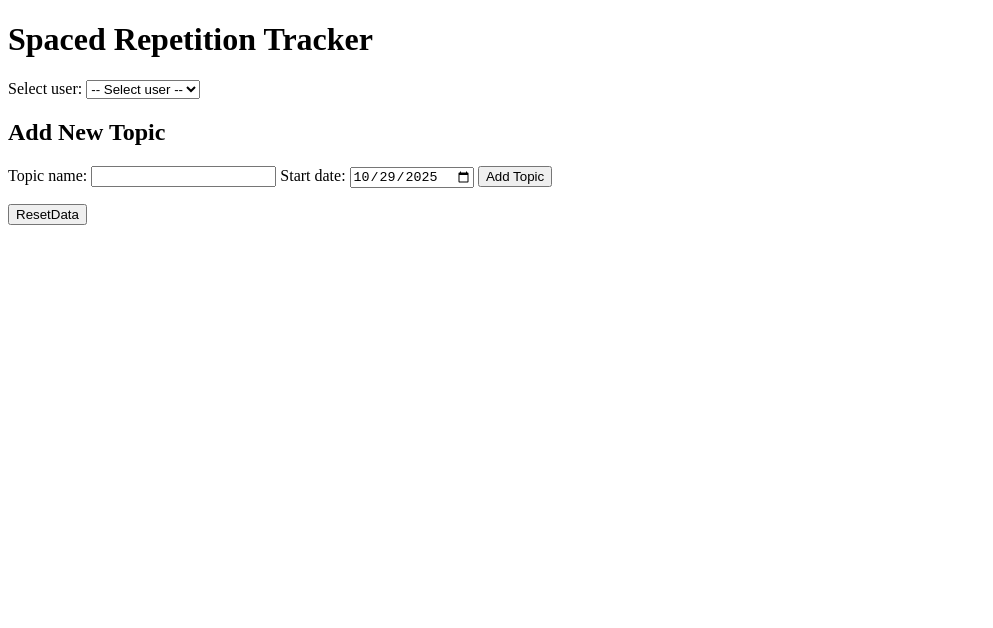
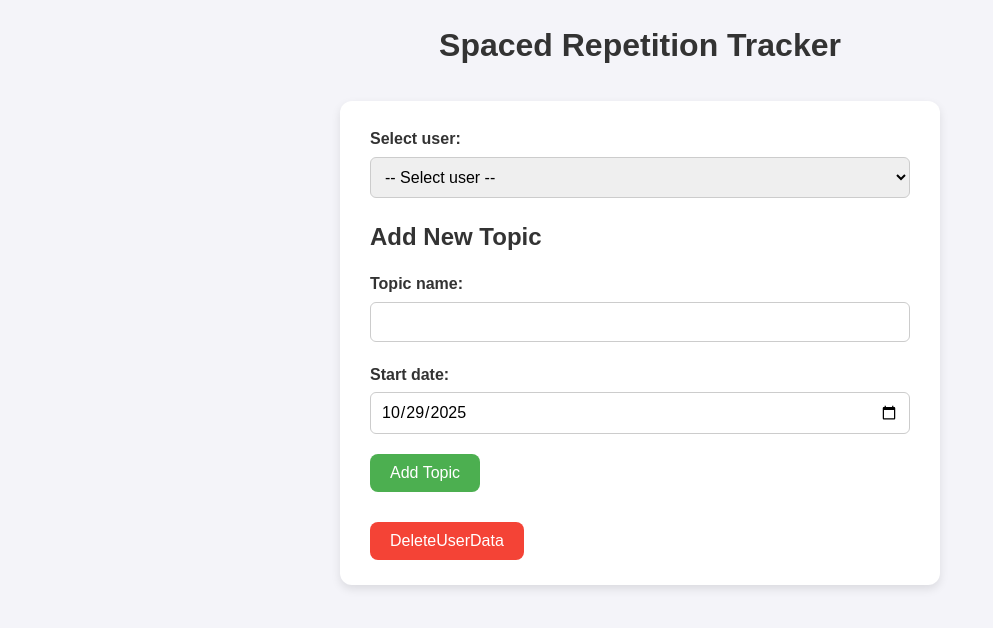
Before and after one commit to SaraTahir28/Spaced-Repitition-Tracker, a website with bundled scripts: page Revision tracker/index.html in a window 1280 px wide. Shown: the whole page, without its empty margins (0-993 px from the left). Built offline with nearby package versions, Linux system fonts and the light colour scheme.

Commit message:
Adding a style sheet for better UI

```diff
--- a/Revision tracker/index.html
+++ b/Revision tracker/index.html
@@ -5,6 +5,7 @@
     <meta charset="UTF-8" />
     <meta name="viewport" content="width=device-width, initial-scale=1.0">
     <title>Spaced Repetition Tracker</title>
+    <link rel="stylesheet" href="./style.css">
     <script type="module" src="./script.mjs"></script>
   </head>
   <body>
@@ -34,7 +35,7 @@
 
     <!--  upcoming revisions list -->
     <ul id="agenda"></ul>
-    <button id="resetDataBtn">ResetData</button>
+    <button id="resetDataBtn">DeleteUserData</button>
     </main>
   </body>
 </html>
--- /dev/null
+++ b/Revision tracker/style.css
@@ -0,0 +1,101 @@
+/* Reset some default styles */
+* {
+  box-sizing: border-box;
+  margin: 0;
+  padding: 0;
+  font-family: Arial, sans-serif;
+}
+
+body {
+  background-color: #f4f4f9;
+  color: #333;
+  line-height: 1.6;
+  padding: 20px;
+}
+
+h1 {
+  text-align: center;
+  margin-bottom: 30px;
+}
+
+main {
+  max-width: 600px;
+  margin: 0 auto;
+  background-color: #fff;
+  padding: 25px 30px;
+  border-radius: 12px;
+  box-shadow: 0 4px 10px rgba(0,0,0,0.1);
+}
+
+label {
+  display: block;
+  margin-bottom: 5px;
+  font-weight: bold;
+}
+
+select,
+input[type="text"],
+input[type="date"] {
+  width: 100%;
+  padding: 10px;
+  margin-bottom: 20px;
+  border-radius: 6px;
+  border: 1px solid #ccc;
+  font-size: 1rem;
+}
+
+button {
+  padding: 10px 20px;
+  background-color: #4caf50;
+  color: white;
+  border: none;
+  border-radius: 8px;
+  font-size: 1rem;
+  cursor: pointer;
+  transition: background-color 0.3s;
+}
+
+button:hover {
+  background-color: #45a049;
+}
+
+form h2 {
+  margin-bottom: 15px;
+}
+
+#agenda {
+  list-style-type: disc;
+  padding-left: 20px;
+  margin-bottom: 20px;
+}
+
+#message p {
+  margin-bottom: 15px;
+  padding: 10px;
+  border-radius: 6px;
+  background-color: #e0ffe0; /* greenish background for success messages */
+  color: #2a662a;
+}
+
+/* Error messages */
+.error {
+  color: #d8000c;
+  background-color: #ffd2d2;
+  padding: 10px;
+  border-radius: 6px;
+  margin-bottom: 15px;
+}
+
+button#resetDataBtn {
+  background-color: #f44336;
+  margin-top: 10px;
+}
+
+button#resetDataBtn:hover {
+  background-color: #d32f2f;
+}
+
+ul#agenda li {
+  padding: 6px 0;
+  border-bottom: 1px solid #eee;
+}
```
